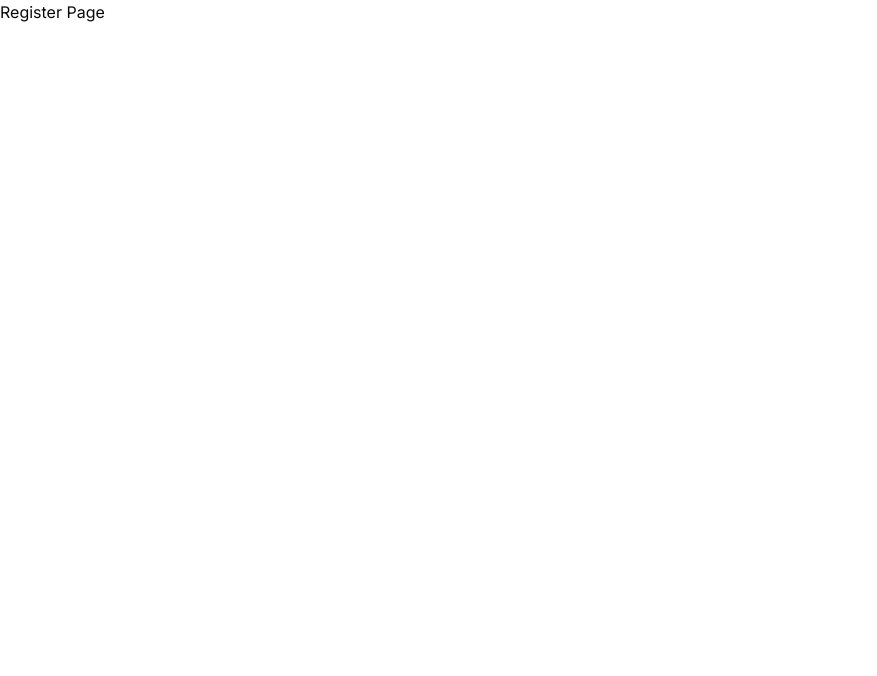
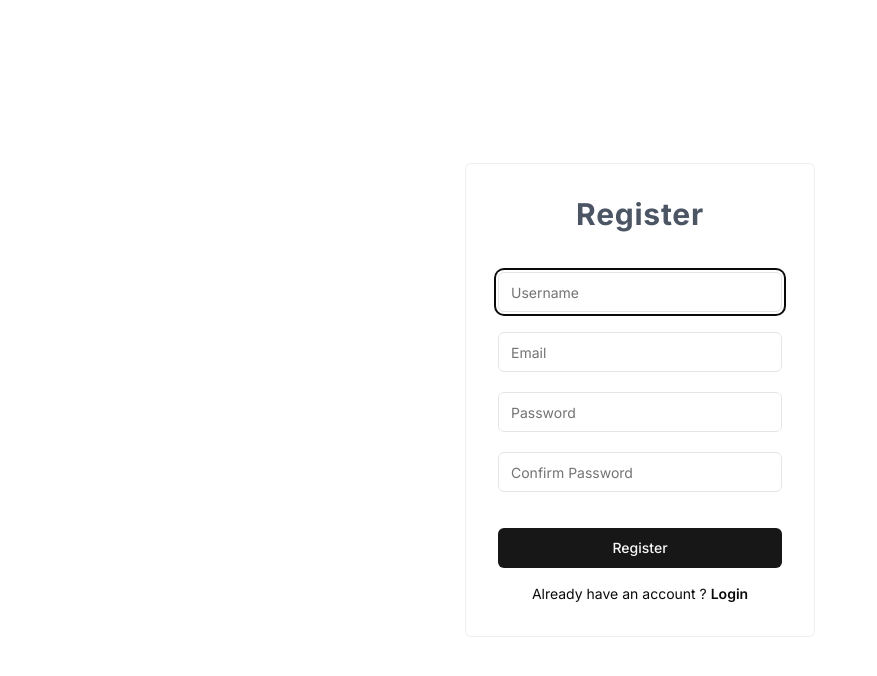
Before and after one commit to makdoom/next-auth, a Next.js app: page /register in a window 1280 px wide. Shown: the top 676 px of the page, without its empty margins (0-877 px from the left). Built offline with nearby package versions, Linux system fonts and the light colour scheme.

Commit message:
feat: add some shadcn component and login/register page

```diff
--- a/app/(auth)/login/page.tsx
+++ b/app/(auth)/login/page.tsx
@@ -1,4 +1,39 @@
+import { Button } from "@/components/ui/button";
+import { Input } from "@/components/ui/input";
+import Link from "next/link";
+
 const Login = () => {
-  return <div>Login Page</div>;
+  return (
+    <div className="h-full w-full flex justify-center items-center flex-1">
+      <div className="border border-[#eee] p-3 md:p-8 w-[350px] flex flex-col justify-center items-center rounded-md">
+        <h2 className="text-center font-bold mb-10 text-3xl tracking-wide text-gray-600">
+          Login
+        </h2>
+        <Input
+          name="email"
+          type="email"
+          autoFocus
+          placeholder="Enter Email"
+          className="w-full"
+        />
+        <Input
+          name="password"
+          type="password"
+          placeholder="Enter Password"
+          className="w-full my-5"
+        />
+        <Button variant="default" className="mt-4 w-full">
+          Register
+        </Button>
+
+        <h2 className="text-sm mt-4">
+          Create new account ?{" "}
+          <Link href="/register" className="font-semibold">
+            Register
+          </Link>
+        </h2>
+      </div>
+    </div>
+  );
 };
 export default Login;
--- a/app/(auth)/register/page.tsx
+++ b/app/(auth)/register/page.tsx
@@ -1,4 +1,52 @@
+import { Button } from "@/components/ui/button";
+import { Input } from "@/components/ui/input";
+import Link from "next/link";
+
 const Register = () => {
-  return <div>Register Page</div>;
+  return (
+    <div className="h-full w-full flex justify-center items-center flex-1">
+      <div className="border border-[#eee] p-3 md:p-8 w-[350px] flex flex-col justify-center items-center rounded-md">
+        <h2 className="text-center font-bold mb-10 text-3xl tracking-wide text-gray-600">
+          Register
+        </h2>
+        <Input
+          name="name"
+          type="text"
+          autoFocus
+          placeholder="Username"
+          className="w-full"
+        />
+        <Input
+          name="email"
+          type="email"
+          placeholder="Email"
+          className="w-full mt-5"
+        />
+        <Input
+          name="password"
+          type="password"
+          placeholder="Password"
+          className="w-full mt-5"
+        />
+        <Input
+          name="confirmPassword"
+          type="password"
+          placeholder="Confirm Password"
+          className="w-full my-5"
+        />
+
+        <Button variant="default" className="mt-4 w-full">
+          Register
+        </Button>
+
+        <h2 className="text-sm mt-4">
+          Already have an account ?{" "}
+          <Link href="/login" className="font-semibold">
+            Login
+          </Link>
+        </h2>
+      </div>
+    </div>
+  );
 };
 export default Register;
--- a/app/layout.tsx
+++ b/app/layout.tsx
@@ -1,22 +1,24 @@
-import type { Metadata } from 'next'
-import { Inter } from 'next/font/google'
-import './globals.css'
+import type { Metadata } from "next";
+import { Inter } from "next/font/google";
+import "./globals.css";
 
-const inter = Inter({ subsets: ['latin'] })
+const inter = Inter({ subsets: ["latin"] });
 
 export const metadata: Metadata = {
-  title: 'Create Next App',
-  description: 'Generated by create next app',
-}
+  title: "NextJS Authentication",
+  description: "Authentication App Usinng Nextjs & NextAuth",
+};
 
 export default function RootLayout({
   children,
 }: {
-  children: React.ReactNode
+  children: React.ReactNode;
 }) {
   return (
     <html lang="en">
-      <body className={inter.className}>{children}</body>
+      <body className={inter.className}>
+        <main className="h-screen w-screen">{children}</main>
+      </body>
     </html>
-  )
+  );
 }
--- /dev/null
+++ b/components/ui/button.tsx
@@ -0,0 +1,56 @@
+import * as React from "react"
+import { Slot } from "@radix-ui/react-slot"
+import { cva, type VariantProps } from "class-variance-authority"
+
+import { cn } from "@/lib/utils"
+
+const buttonVariants = cva(
+  "inline-flex items-center justify-center whitespace-nowrap rounded-md text-sm font-medium ring-offset-background transition-colors focus-visible:outline-none focus-visible:ring-2 focus-visible:ring-ring focus-visible:ring-offset-2 disabled:pointer-events-none disabled:opacity-50",
+  {
+    variants: {
+      variant: {
+        default: "bg-primary text-primary-foreground hover:bg-primary/90",
+        destructive:
+          "bg-destructive text-destructive-foreground hover:bg-destructive/90",
+        outline:
+          "border border-input bg-background hover:bg-accent hover:text-accent-foreground",
+        secondary:
+          "bg-secondary text-secondary-foreground hover:bg-secondary/80",
+        ghost: "hover:bg-accent hover:text-accent-foreground",
+        link: "text-primary underline-offset-4 hover:underline",
+      },
+      size: {
+        default: "h-10 px-4 py-2",
+        sm: "h-9 rounded-md px-3",
+        lg: "h-11 rounded-md px-8",
+        icon: "h-10 w-10",
+      },
+    },
+    defaultVariants: {
+      variant: "default",
+      size: "default",
+    },
+  }
+)
+
+export interface ButtonProps
+  extends React.ButtonHTMLAttributes<HTMLButtonElement>,
+    VariantProps<typeof buttonVariants> {
+  asChild?: boolean
+}
+
+const Button = React.forwardRef<HTMLButtonElement, ButtonProps>(
+  ({ className, variant, size, asChild = false, ...props }, ref) => {
+    const Comp = asChild ? Slot : "button"
+    return (
+      <Comp
+        className={cn(buttonVariants({ variant, size, className }))}
+        ref={ref}
+        {...props}
+      />
+    )
+  }
+)
+Button.displayName = "Button"
+
+export { Button, buttonVariants }
--- /dev/null
+++ b/components/ui/input.tsx
@@ -0,0 +1,25 @@
+import * as React from "react"
+
+import { cn } from "@/lib/utils"
+
+export interface InputProps
+  extends React.InputHTMLAttributes<HTMLInputElement> {}
+
+const Input = React.forwardRef<HTMLInputElement, InputProps>(
+  ({ className, type, ...props }, ref) => {
+    return (
+      <input
+        type={type}
+        className={cn(
+          "flex h-10 w-full rounded-md border border-input bg-background px-3 py-2 text-sm ring-offset-background file:border-0 file:bg-transparent file:text-sm file:font-medium placeholder:text-muted-foreground focus-visible:outline-none focus-visible:ring-2 focus-visible:ring-ring focus-visible:ring-offset-2 disabled:cursor-not-allowed disabled:opacity-50",
+          className
+        )}
+        ref={ref}
+        {...props}
+      />
+    )
+  }
+)
+Input.displayName = "Input"
+
+export { Input }
--- a/package.json
+++ b/package.json
@@ -9,6 +9,7 @@
     "lint": "next lint"
   },
   "dependencies": {
+    "@radix-ui/react-slot": "^1.0.2",
     "class-variance-authority": "^0.7.0",
     "clsx": "^2.0.0",
     "lucide-react": "^0.298.0",
```
Also changed, not shown: 1 other file (tests, documents, lock files or other folders).
